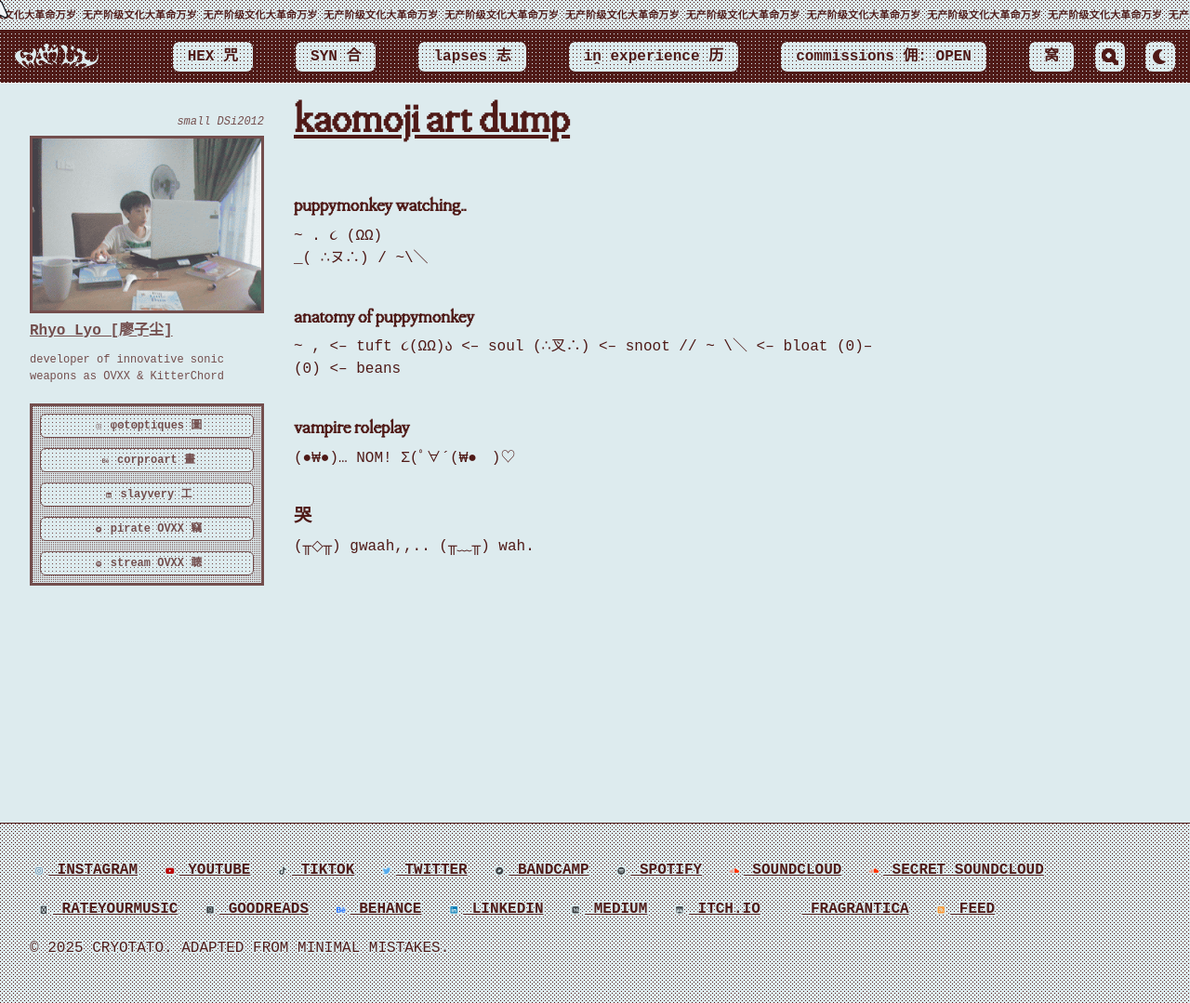
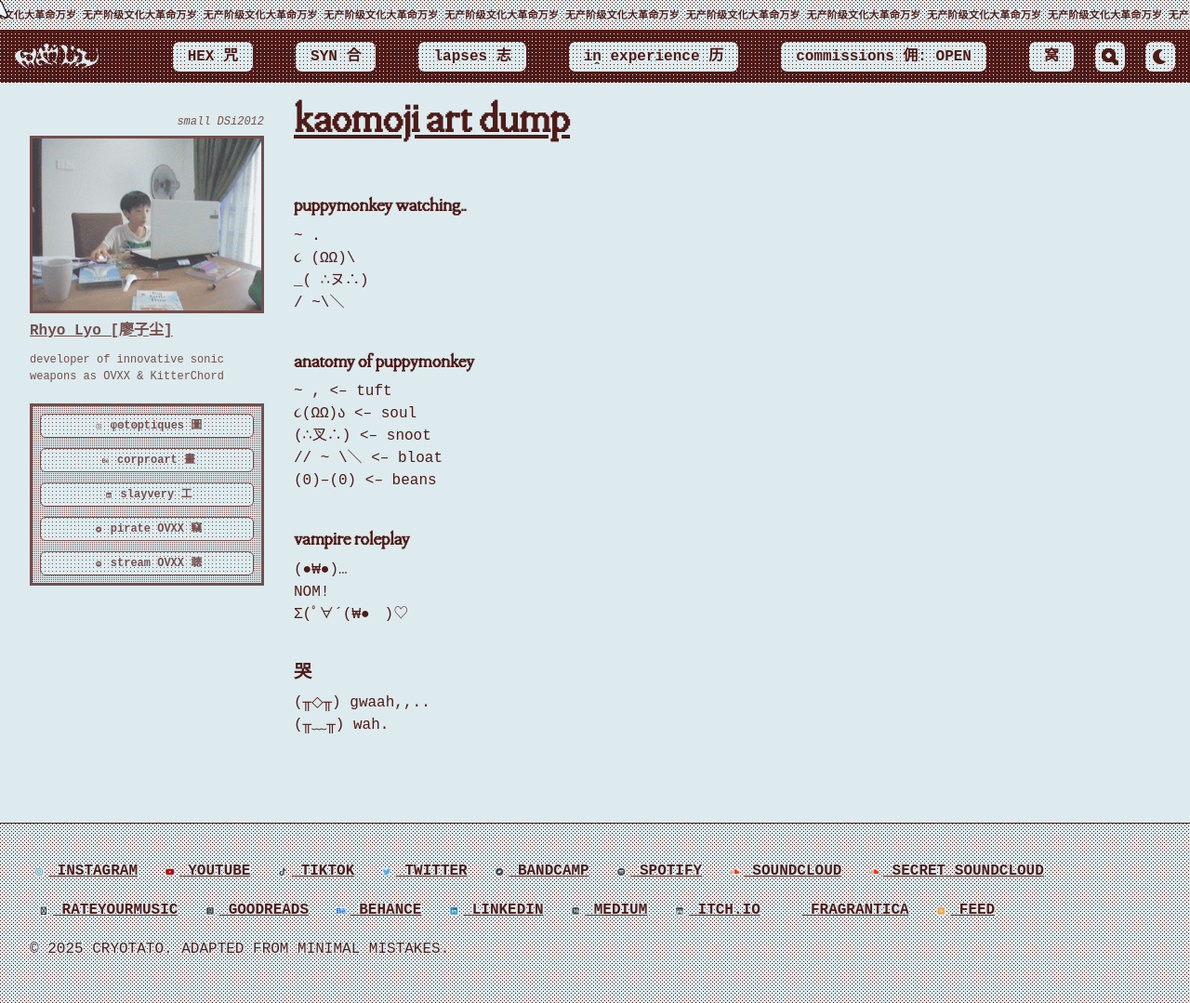
Before and after one commit to cryotato/cryotato.github.io, a Jekyll site: the page built from _pages/kaomojis.md, in a window 1280 px wide and 1079 px high. Shown: the whole window at 93% size. Built offline with Jekyll 4.4.1, drawn with Linux system fonts in a browser that asks for light colours; cached includes are drawn as plain includes; some web fonts are replaced.

Commit message:
Update kaomojis.md

```diff
--- a/_pages/kaomojis.md
+++ b/_pages/kaomojis.md
@@ -5,26 +5,26 @@ title: kaomoji art dump
 
 ### puppymonkey watching..
 
-   ~ .
-૮ (ΩΩ)\
- _( ∴ヌ∴)
-/    ~\＼
+   ~ . <br>
+૮ (ΩΩ)\ <br>
+ _( ∴ヌ∴)<br>
+/    ~\＼<br>
 
 ### anatomy of puppymonkey
 
-   ~ ,      <-- tuft
- ૮(ΩΩ)ა      <-- soul
- (∴叉∴)      <-- snoot
-// ~ \＼      <-- bloat
-(0)--(0)      <-- beans
+   ~ ,      <-- tuft<br>
+ ૮(ΩΩ)ა      <-- soul<br>
+ (∴叉∴)      <-- snoot<br>
+// ~ \＼      <-- bloat<br>
+(0)--(0)      <-- beans<br>
 
 ### vampire roleplay
 
-(●₩●)...
-      NOM!
-Σ(ﾟ∀´(₩●　)♡
+(●₩●)...<br>
+      NOM!<br>
+Σ(ﾟ∀´(₩●　)♡<br>
 
 ### 哭
 
-(╥◇╥) gwaah,,..
-(╥﹏╥) wah.
+(╥◇╥) gwaah,,..<br>
+(╥﹏╥) wah.<br>
```
